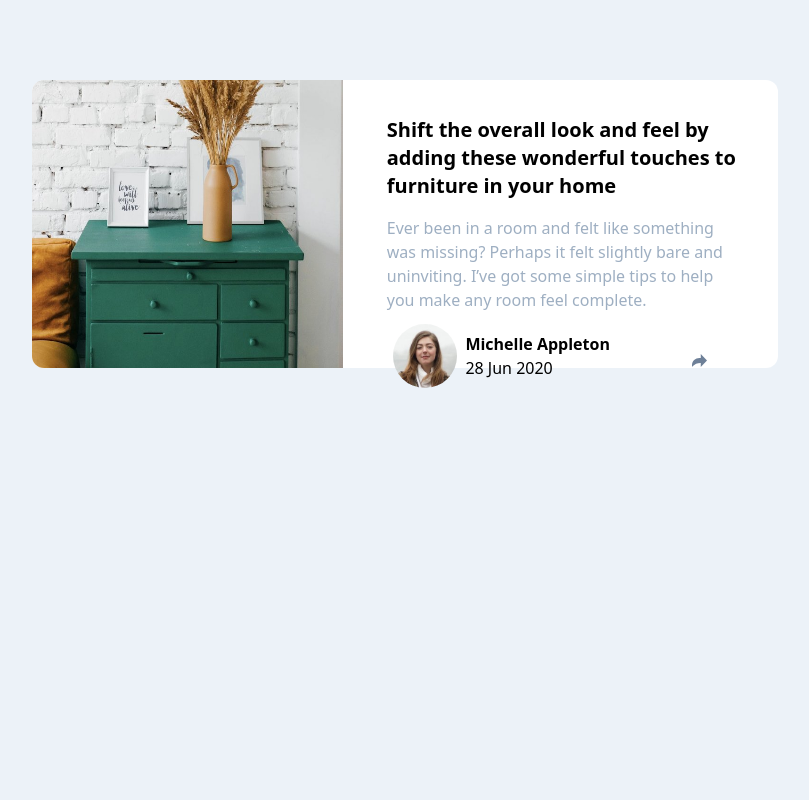
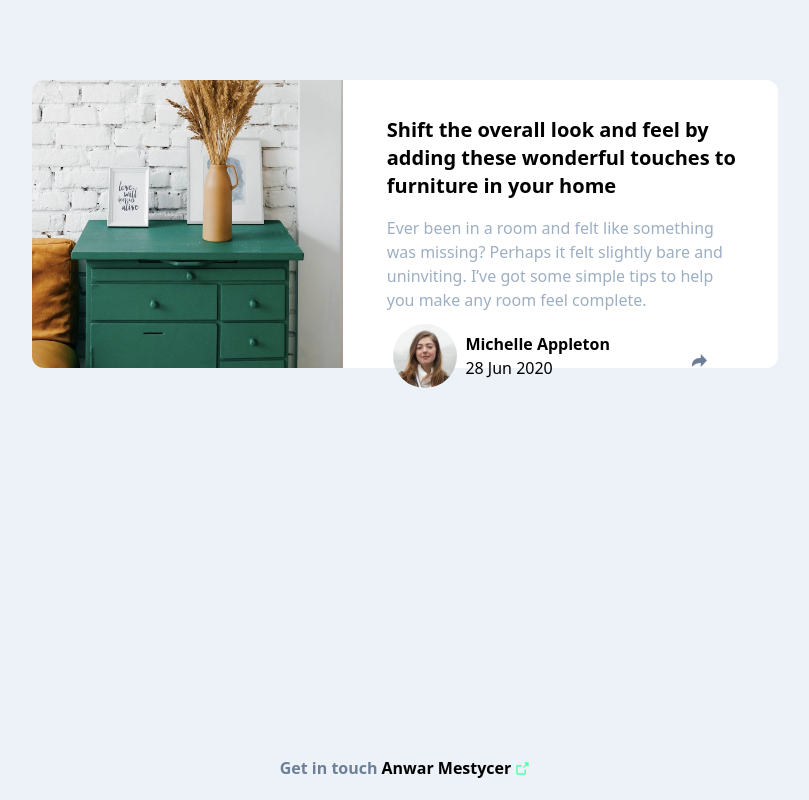
Before and after one commit to AnwarMestycer/article-preview-component, a plain HTML site: page index.html in a window 1280 px wide. Shown: the whole page, without its empty margins (235-1044 px from the left). Drawn offline with nearby package versions, Linux system fonts and the light colour scheme.

Commit message:
social links added

```diff
--- a/index.html
+++ b/index.html
@@ -107,13 +107,12 @@
 
   <script defer src="/script.js"></script>
 </body>
-<!--
 
-  <div class="absolute font-bold manrope bottom-5 text-white flex items-center gap-1">
-    Get in touch <a href="https://social-link-profile-rho.vercel.app/" target="_blank" class="text-neon">Anwar
+  <div class="absolute font-bold manrope bottom-5 text-dark flex items-center gap-1">
+    Get in touch <a href="https://social-link-profile-rho.vercel.app/" target="_blank" class="text-black">Anwar
     Mestycer</a>
   <svg width="15px" height="15px" viewBox="-1.8 -1.8 21.60 21.60" xmlns="http://www.w3.org/2000/svg"
-    mirror-in-rtl="true" fill="#52ffa8" stroke="#52ffa8" stroke-width="1.8">
+    mirror-in-rtl="true" fill="" stroke="light" stroke-width="1.8">
 
     <g id="SVGRepo_bgCarrier" stroke-width="0" />
 
@@ -128,6 +127,6 @@
 
   </svg>
 </div>
--->
+
 
 </html>
```
